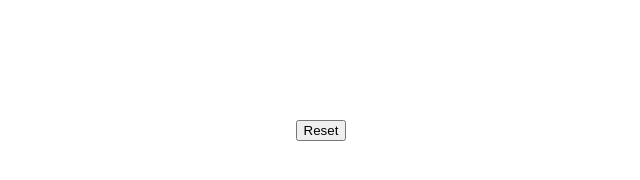
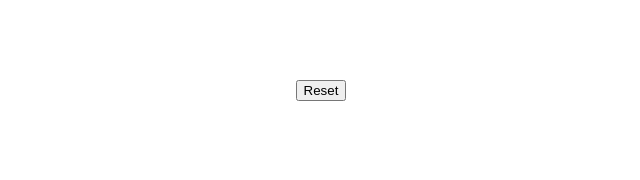
Before and after one commit to ruiyotabby/etch-a-sketch, a plain HTML site: page index.html in a window 1280 px wide. Shown: the whole page, without its empty margins (319-959 px from the left). Drawn offline with Linux system fonts and the light colour scheme.

Commit message:
Fix layout bug

```diff
--- a/style.css
+++ b/style.css
@@ -12,6 +12,6 @@ body{
     display: flex;
     flex-direction: column;
     align-items: center;
-    margin-top: 15vh;
-    gap: 10vh;
+    margin-top: 10vh;
+    gap: 5vh;
 }
```
